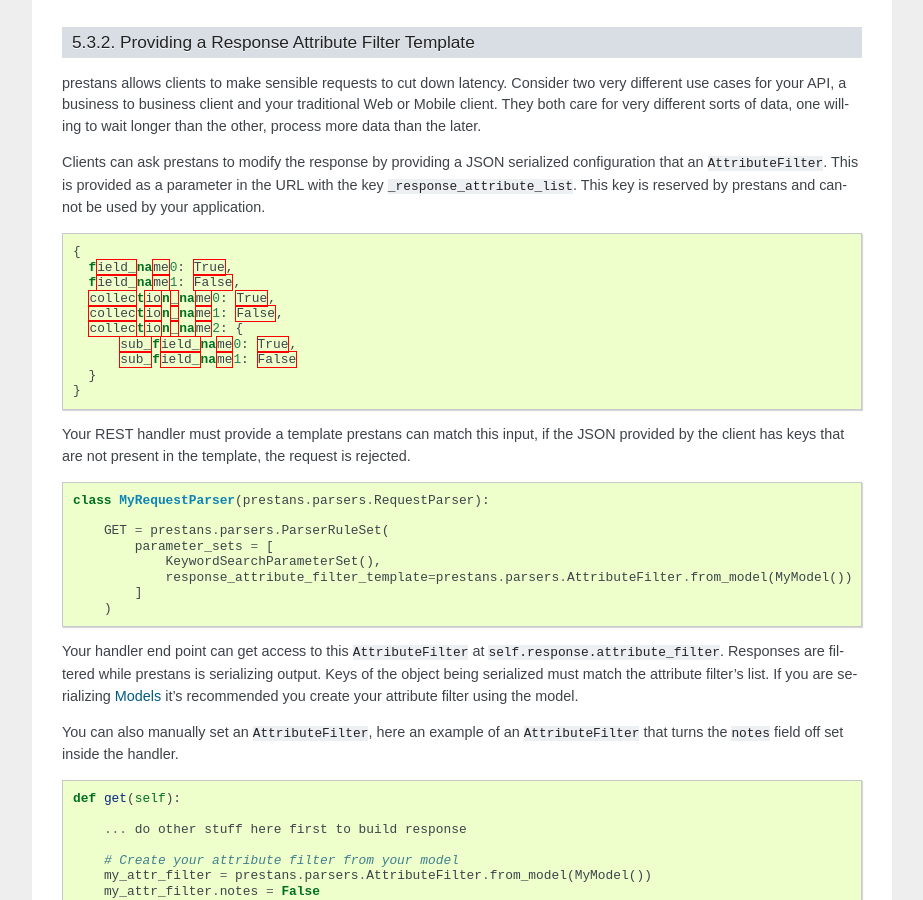
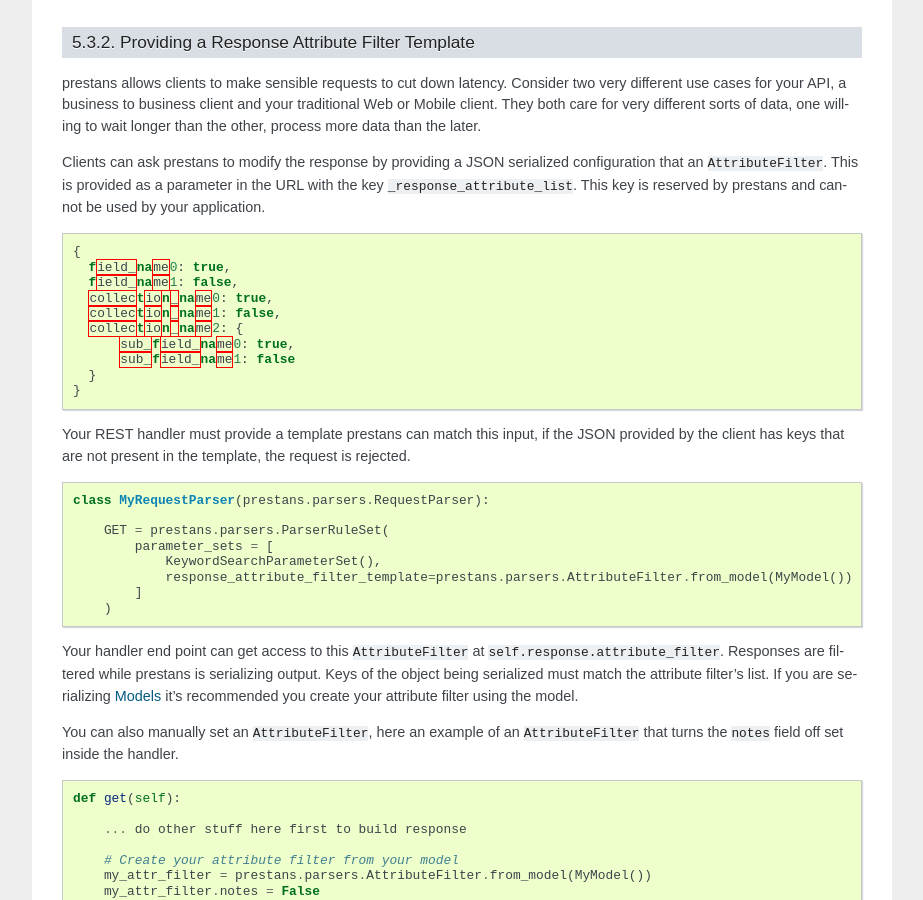
Before and after one commit to anomaly/prestans-docs, a Sphinx documentation site: the page built from source/validation.rst, in a window 1280 px wide and 900 px high, scrolled down 4496 px. Shown: the whole window, without its empty margins (198-1121 px from the left). Built offline with Sphinx 7.4.7, drawn with Linux system fonts in a browser that asks for light colours.

Commit message:
Fixed JSON

```diff
--- a/source/validation.rst
+++ b/source/validation.rst
@@ -207,13 +207,13 @@ Clients can ask prestans to modify the response by providing a JSON serialized c
 .. code-block:: json
 
      {
-       field_name0: True,
-       field_name1: False,
-       collection_name0: True,
-       collection_name1: False,
+       field_name0: true,
+       field_name1: false,
+       collection_name0: true,
+       collection_name1: false,
        collection_name2: {
-           sub_field_name0: True,
-           sub_field_name1: False
+           sub_field_name0: true,
+           sub_field_name1: false
        }
      }
 
```
